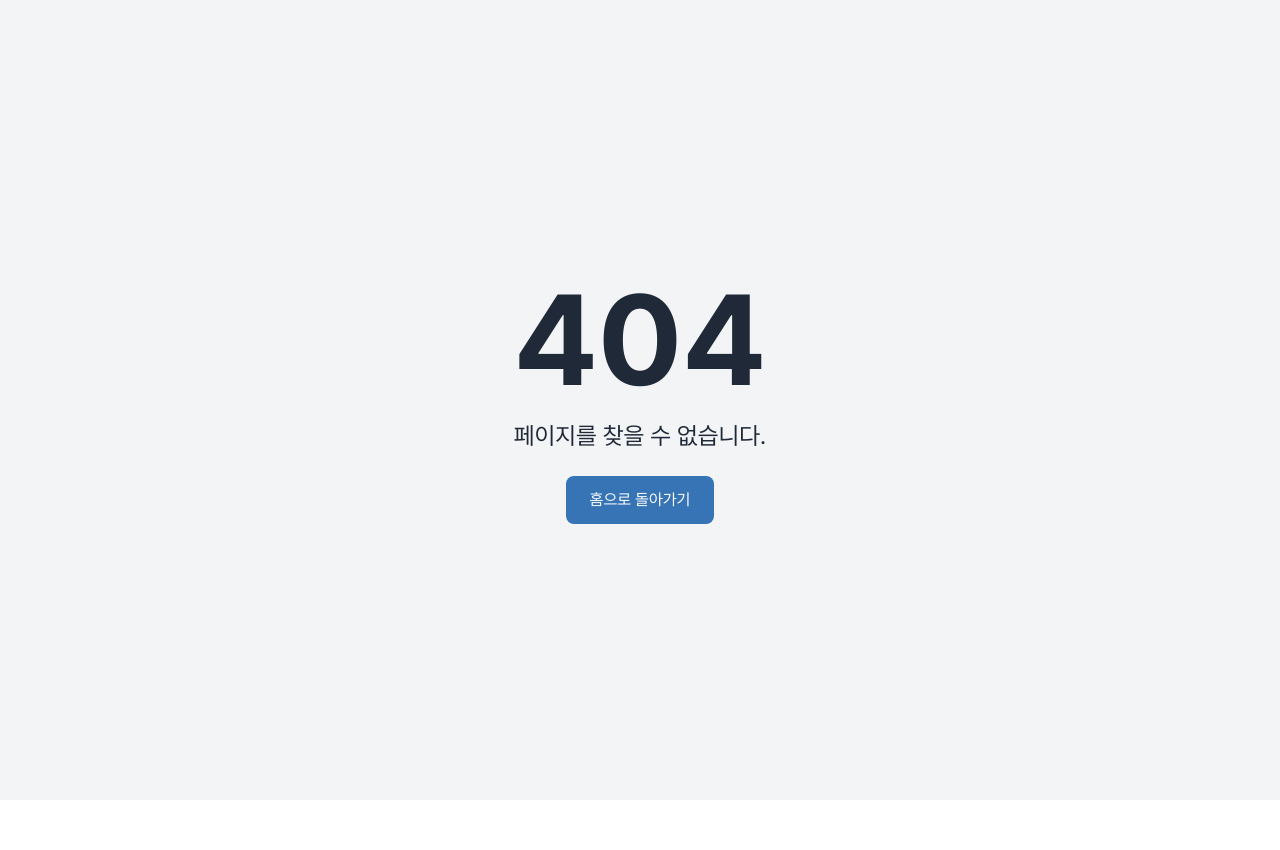
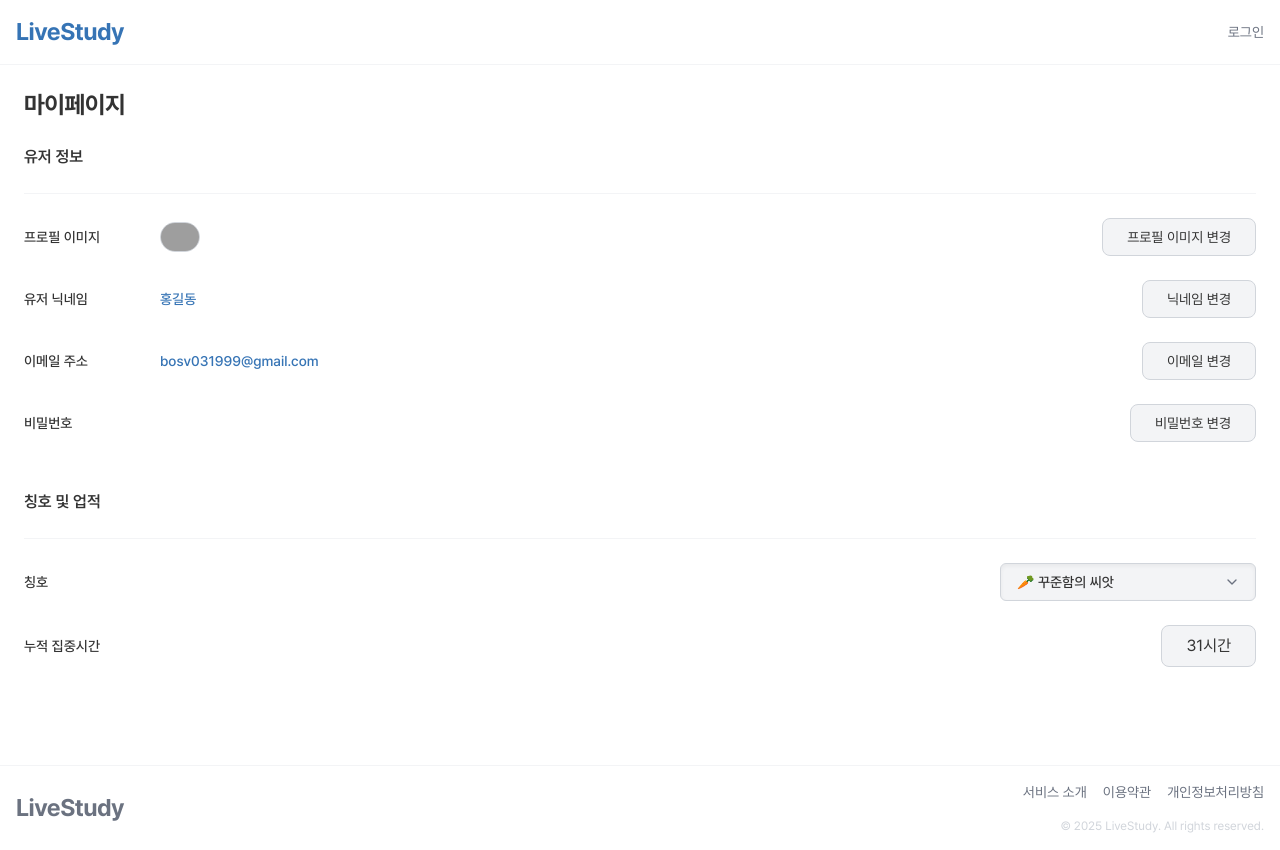
Before and after one commit to LiveStudy-group/Frontend, a React (Vite) app in the folder LiveStudy-front/: page /mypage in a window 1280 px wide. Before the commit this address had no page. Before the commit the page ends 800 px from the top, so only its background shows below. Built offline with nearby package versions, Linux system fonts and the light colour scheme; grey boxes are pictures that could not be loaded.

Commit message:
design: 마이페이지 UI 구현 및 Select List 커스텀 라이브러리 설치

```diff
--- a/LiveStudy-front/package.json
+++ b/LiveStudy-front/package.json
@@ -10,6 +10,7 @@
     "preview": "vite preview"
   },
   "dependencies": {
+    "@headlessui/react": "^2.2.4",
     "feather-icons": "^4.29.2",
     "react": "^18.2.0",
     "react-dom": "^18.2.0",
--- a/LiveStudy-front/src/App.tsx
+++ b/LiveStudy-front/src/App.tsx
@@ -6,6 +6,7 @@ import MainPage from './pages/MainPage';
 import TestPage from './pages/TestPage';
 import LoginPage from './pages/LoginPage';
 import JoinPage from './pages/JoinPage';
+import MyPage from './pages/MyPage';
 
 function App() {
   return (
@@ -16,6 +17,7 @@ function App() {
       <Route path='/login' element={<LoginPage />} />
       <Route path='/join' element={<JoinPage />} />
       <Route path='/main' element={<MainPage />} />
+      <Route path='/mypage' element={<MyPage />} />
       <Route path='*' element={<NotFoundPage />} />
       <Route path='test-page' element={<TestPage />} />
     </Routes>
--- a/LiveStudy-front/src/components/MessageModal.tsx
+++ b/LiveStudy-front/src/components/MessageModal.tsx
@@ -34,7 +34,7 @@ export default function MessageModal({ open, onClose }: MessageModalProps) {
     <div className="fixed bottom-32 right-6 w-[360px] h-2/3 bg-white rounded-lg shadow-xl flex flex-col">
       <div className="flex justify-between items-center p-4 border-b border-gray-300">
         <h2 className="flex items-center gap-2 text-body1_M">
-          <FiMail className="m-1 text-[16px]" />
+          <FiMail className="m-1 text-base" />
           <span>스터디룸 대화방</span>
         </h2>
         <button onClick={onClose} className="p-1 rounded-sm hover:text-primary-400 hover:bg-gray-100">
--- a/LiveStudy-front/src/pages/LandingPage.tsx
+++ b/LiveStudy-front/src/pages/LandingPage.tsx
@@ -13,7 +13,7 @@ export default function LandingPage() {
           <h1 className="text-headline3_B leading-9 md:text-headline1_B text-white text-center">
             함께하는 루틴으로,<br className="sm:hidden" /> 몰입감 있는 공부를
           </h1>
-          <p className="text-body1_R md:text-[16px] text-white text-center mt-4 mb-12 break-words whitespace-pre-wrap">
+          <p className="text-body1_R md:text-base text-white text-center mt-4 mb-12 break-words whitespace-pre-wrap">
             전국의 모든 친구들과, 집중하는 공부를 시작해보세요.
           </p>
           <button className="middle-button-white md:max-round-button-white text-primary-500 transition-all duration-300 hover:bg-primary-500 hover:text-white text-body1_M sm:text-headline4_B">
@@ -27,7 +27,7 @@ export default function LandingPage() {
       </section>
       <section className="max-w-[1280px] w-full m-auto px-6 lg:px-0 flex flex-col py-16">
         <h2 className="text-headline3_B md:text-headline2_B mb-4 text-center"><span className="text-primary-500">LiveStudy</span> 는 이런 서비스에요</h2>
-        <p className="text-body1_R md:text-[16px] mx-auto text-gray-500">
+        <p className="text-body1_R md:text-base mx-auto text-gray-500">
           영상 공유, 채팅, 포모도로 타이머, 집중 유도 디자인 등 혼자서 어려웠던 집중을 함께 만들어가는 온라인 스터디룸 플랫폼입니다.
         </p>
         <article className="flex justify-center flex-wrap gap-6 px-0 py-6 lg:p-6">
@@ -61,7 +61,7 @@ export default function LandingPage() {
               <img src="/img/feature-join-room.png" alt="방 입장" className="w-full sm:w-[280px] h-[180px] object-cover rounded-lg shadow-md" />
               <div className="flex-1 w-full">
                 <h3 className="text-headline4_B md:text-headline3_B mb-2">1. 랜덤 스터디룸에 입장</h3>
-                <p className="text-body1_R md:text-[16px] text-gray-500">
+                <p className="text-body1_R md:text-base text-gray-500">
                   ‘스터디 시작하기’ 버튼을 누르면 자동으로 스터디룸에 입장해요.<br />
                   카메라 사용 동의를 하면 입장이 완료됩니다.
                 </p>
@@ -73,7 +73,7 @@ export default function LandingPage() {
               <img src="/img/feature-mic-off.png" alt="마이크 꺼짐 상태" className="w-full sm:w-[280px] h-[180px] object-cover rounded-lg shadow-md" />
               <div className="flex-1 w-full">
                 <h3 className="text-headline4_B md:text-headline3_B mb-2 text-left sm:text-right">2. 마이크 OFF, 조용히 집중 시작</h3>
-                <p className="text-body1_R md:text-[16px] text-gray-500 text-left sm:text-right">
+                <p className="text-body1_R md:text-base text-gray-500 text-left sm:text-right">
                   입장하면 마이크는 자동으로 꺼져요.<br />
                   공부할 준비가 되면 직접 타이머를 시작할 수 있어요.
                 </p>
@@ -85,7 +85,7 @@ export default function LandingPage() {
               <img src="/img/feature-timer.png" alt="타이머 시작" className="w-full sm:w-[280px] h-[180px] object-cover rounded-lg shadow-md" />
               <div className="flex-1 w-full">
                 <h3 className="text-headline4_B md:text-headline3_B mb-2">3. 자동 타이머로 몰입</h3>
-                <p className="text-body1_R md:text-[16px] text-gray-500">
+                <p className="text-body1_R md:text-base text-gray-500">
                   타이머는 방 입장과 동시에 시작되고,<br />
                   휴식 시간에는 상태를 전환하여 타이머를 멈출 수 있어요.
                 </p>
--- a/LiveStudy-front/src/pages/MyPage.tsx
+++ b/LiveStudy-front/src/pages/MyPage.tsx
@@ -1,7 +1,105 @@
+import { useState } from "react";
+import Header from "../components/common/Header";
+import Footer from "../components/common/Footer";
+import { FiChevronDown } from "react-icons/fi";
+
+const titles = ['🥕 꾸준함의 씨앗', '🔥 불타는 집중왕', '🏋🏼‍♂️ 철인 집중력', '📚 스터디 마스터']
+
 export default function MyPage() {
+  const [selectedTitle, setSelectedTitle] = useState(titles[0])
+
   return (
-    <section>
-      <h1>MyPage</h1>
-    </section>
-  );
+    <div className="w-full">
+      <Header />
+      <section className="max-w-[1280px] h-[calc(100vh-100px)] m-auto p-6">
+        <h1 className="text-headline3_B">마이페이지</h1>
+        <div className="flex flex-col gap-6 pt-6">
+          <h2 className="font-semibold">유저 정보</h2>
+
+          <hr className="border-gray-100" />
+
+          <div className="flex flex-wrap justify-between items-center gap-3 sm:gap-6">
+            <div className="w-full sm:w-auto">
+              <h3 className="min-w-[112px] text-body1_M">프로필 이미지</h3>
+            </div>
+            <div className="flex-1">
+              <img src="/public/img/my-page-profile-image-1.jpg" alt="프로필 이미지" className="w-10 h-10w-10 bg-gray-300 rounded-full border border-gray-300" />
+            </div>
+            <button className="basic-button-gray text-body1_R">
+              프로필 이미지 변경
+            </button>
+          </div>
+
+          <div className="flex flex-wrap justify-between items-center gap-3 sm:gap-6">
+            <div className="w-full sm:w-auto">
+              <h3 className="min-w-[112px] text-body1_M">유저 닉네임</h3>
+            </div>
+            <div className="flex-1">
+              <p className="text-caption1_M text-primary-500">홍길동</p>
+            </div>
+            <button className="basic-button-gray text-body1_R">
+              닉네임 변경
+            </button>
+          </div>
+
+          <div className="flex flex-wrap justify-between items-center gap-3 sm:gap-6">
+            <div className="w-full sm:w-auto">
+              <h3 className="min-w-[112px] text-body1_M ">이메일 주소</h3>
+            </div>
+            <div className="flex-1">
+              <p className="text-caption1_M text-primary-500">bosv031999@gmail.com</p>
+            </div>
+            <button className="basic-button-gray text-body1_R">
+              이메일 변경
+            </button>
+          </div>
+
+          <div className="flex justify-between items-center">
+            <div>
+              <h3 className="min-w-[112px] text-body1_M ">비밀번호</h3>
+            </div>
+            <button className="basic-button-gray text-body1_R">
+              비밀번호 변경
+            </button>
+          </div>
+        </div>
+
+        <div className="flex flex-col gap-6 pt-12">
+          <h2 className="text-base font-semibold">칭호 및 업적</h2>
+
+          <hr className="border-gray-100" />
+
+          <div className="flex justify-between items-center gap-3 sm:gap-6">
+            <label className="min-w-[112px] text-body1_M">칭호</label>
+            <div className="relative w-full sm:w-64">
+              <select
+                value={selectedTitle}
+                onChange={(e) => setSelectedTitle(e.target.value)}
+                className="w-full appearance-none bg-gray-100 border border-gray-300 text-body1_M px-4 py-2 rounded-md shadow-inner focus:ring-2 focus:ring-primary-400 focus:outline-none"
+              >
+                {titles.map((title, idx) => (
+                  <option key={idx} value={title}>
+                    {title}
+                  </option>
+                ))}
+              </select>
+
+              {/* Dropdown Icon (오른쪽 아이콘) */}
+              <div className="absolute right-4 top-1/2 -translate-y-1/2 text-gray-500 pointer-events-none">
+                <FiChevronDown />
+              </div>
+            </div>
+          </div>
+
+          <div className="flex justify-between items-center gap-3 sm:gap-6">
+            <h3 className="min-w-[112px] text-body1_M">누적 집중시간</h3>
+            <button className="basic-button-gray">
+              31시간
+            </button>
+          </div>
+        </div>
+      </section>
+      <Footer />
+    </div>
+  )
 }
```
Also changed, not shown: 2 other files (tests, documents, lock files or other folders).
